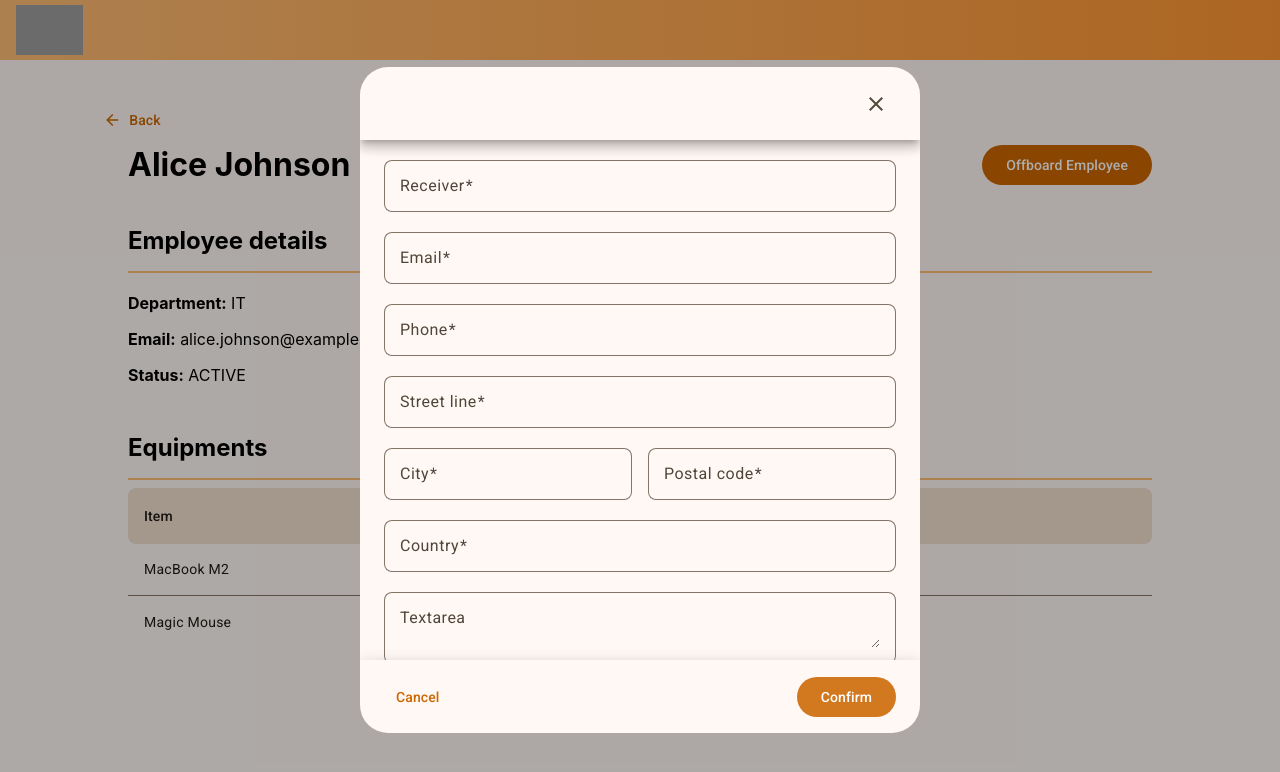
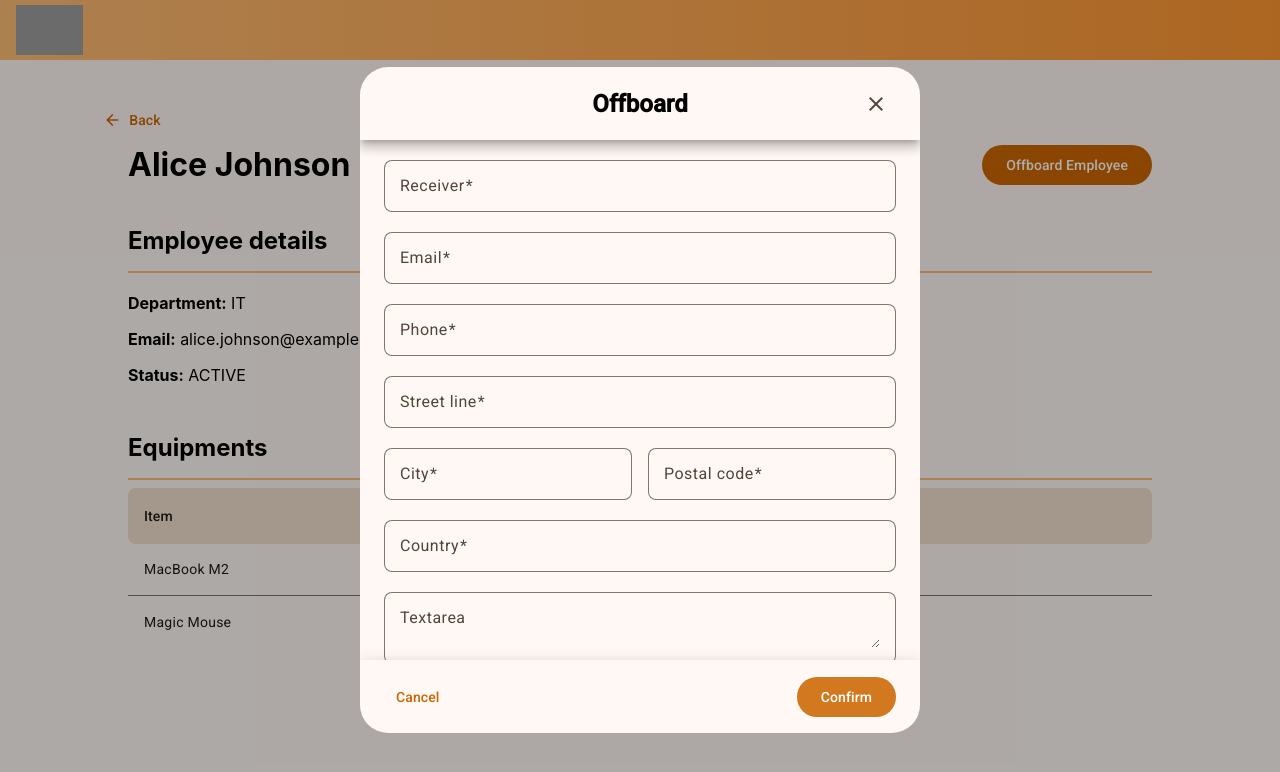
Before and after one commit to frostdevknight/tequipy-offboarding, an Angular app: page /employee/1 in a window 1280 px wide. Both pictures are taken after a click on the button "Offboard Employee". Shown: the top 772 px of the page. Built offline with nearby package versions, Linux system fonts and the light colour scheme; grey boxes are pictures that could not be loaded.

Commit message:
Finish styling

```diff
--- a/src/app/employees/offboarding-dialog-form/offboarding-dialog-form.component.html
+++ b/src/app/employees/offboarding-dialog-form/offboarding-dialog-form.component.html
@@ -1,5 +1,6 @@
-<mat-dialog-actions class="actions" align="end">
-  <button mat-icon-button>
+<mat-dialog-actions class="actions">
+  <h2>Offboard</h2>
+  <button class="close" mat-icon-button>
     <mat-icon mat-dialog-close aria-hidden="false" aria-label="Close modal">close</mat-icon>
   </button>
 </mat-dialog-actions>
--- a/src/app/employees/offboarding-dialog-form/offboarding-dialog-form.component.scss
+++ b/src/app/employees/offboarding-dialog-form/offboarding-dialog-form.component.scss
@@ -5,6 +5,14 @@
 
   &--space {
     justify-content: space-between;
+  }
+
+  h2 {
+    margin: 6px auto;
+  }
+
+  .close {
+    position: absolute;
   }
 }
 
```
